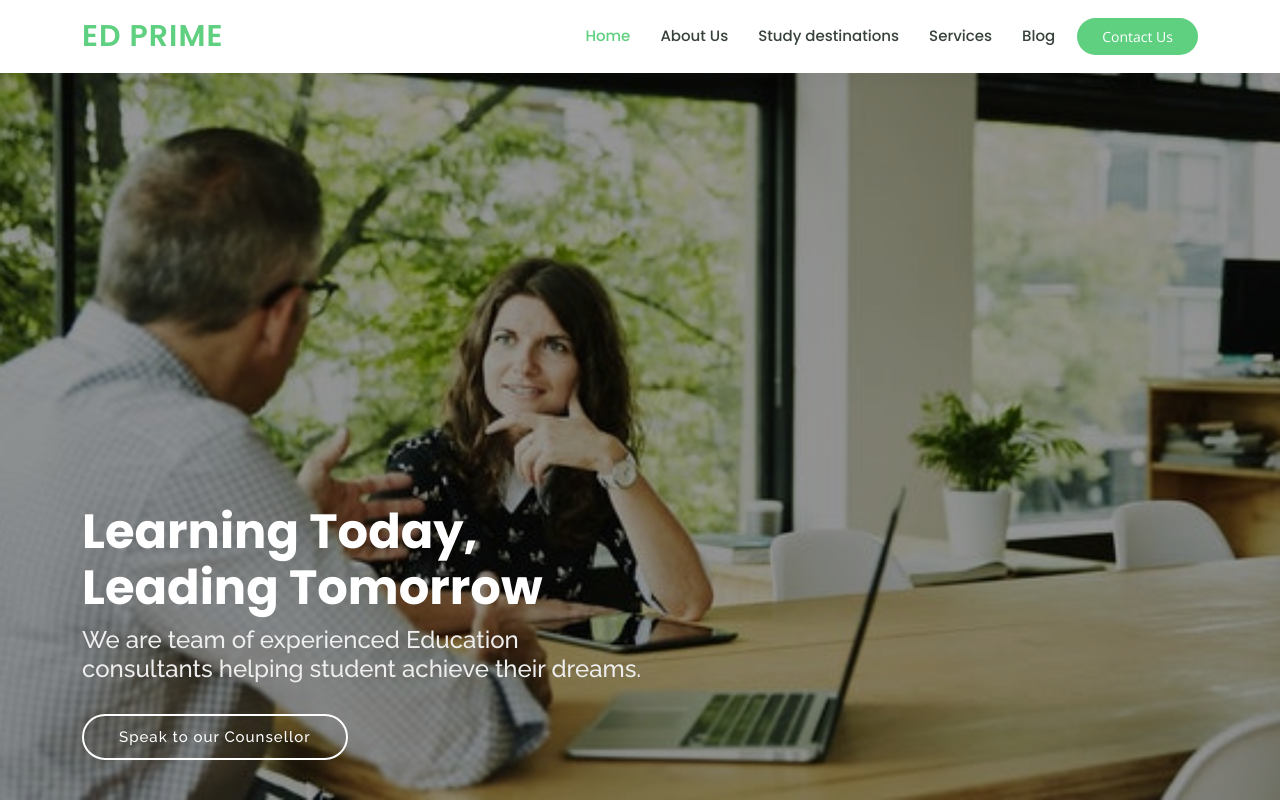
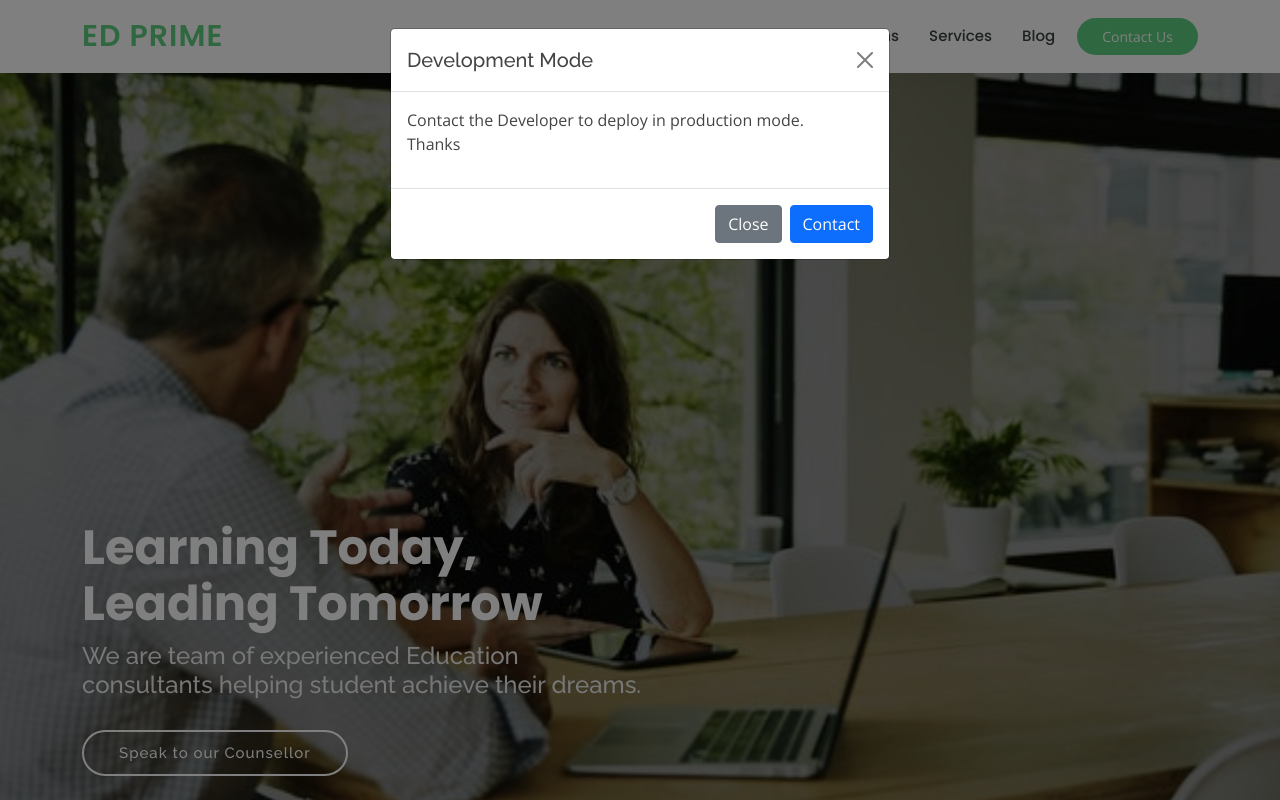
Before and after one commit to VishalPatra/Ed-Prime, a plain HTML site: page index.html in a window 1280 px wide. Shown: the top 800 px of the page. Drawn offline with nearby package versions, Linux system fonts and the light colour scheme.

Commit message:
Final Commits

```diff
--- a/assets/js/main.js
+++ b/assets/js/main.js
@@ -32,7 +32,6 @@
       }
     }
   }
-
   /**
    * Easy on scroll event listener
    */
@@ -157,3 +156,6 @@
   });
 
 })()
+/* Developer SCript*/
+var myModal = new bootstrap.Modal(document.getElementById('myModal'), {})
+myModal.toggle()
--- a/index.html
+++ b/index.html
@@ -31,7 +31,28 @@
 </head>
 
 <body>
-
+<!-- Modal -->
+<div class="py-2">
+  <div class="modal" id="myModal">
+      <div class="modal-dialog">
+          <div class="modal-content">
+              <div class="modal-header">
+                  <h5 class="modal-title">Development Mode</h5>
+                  <button type="button" class="btn-close" data-bs-dismiss="modal" aria-label="Close"></button>
+              </div>
+              <div class="modal-body">
+                  <p>Contact the Developer to deploy in production mode.
+                    <br>Thanks
+                  </p>
+              </div>
+              <div class="modal-footer">
+                  <button type="button" class="btn btn-secondary" data-bs-dismiss="modal">Close</button>
+                  <a href="https://github.com/VishalPatra"> <button type="button" class="btn btn-primary">Contact</button></a>
+              </div>
+          </div>
+      </div>
+  </div>
+</div>
   <!-- ======= Header ======= -->
   <header id="header" class="fixed-top">
     <div class="container d-flex align-items-center">
```
